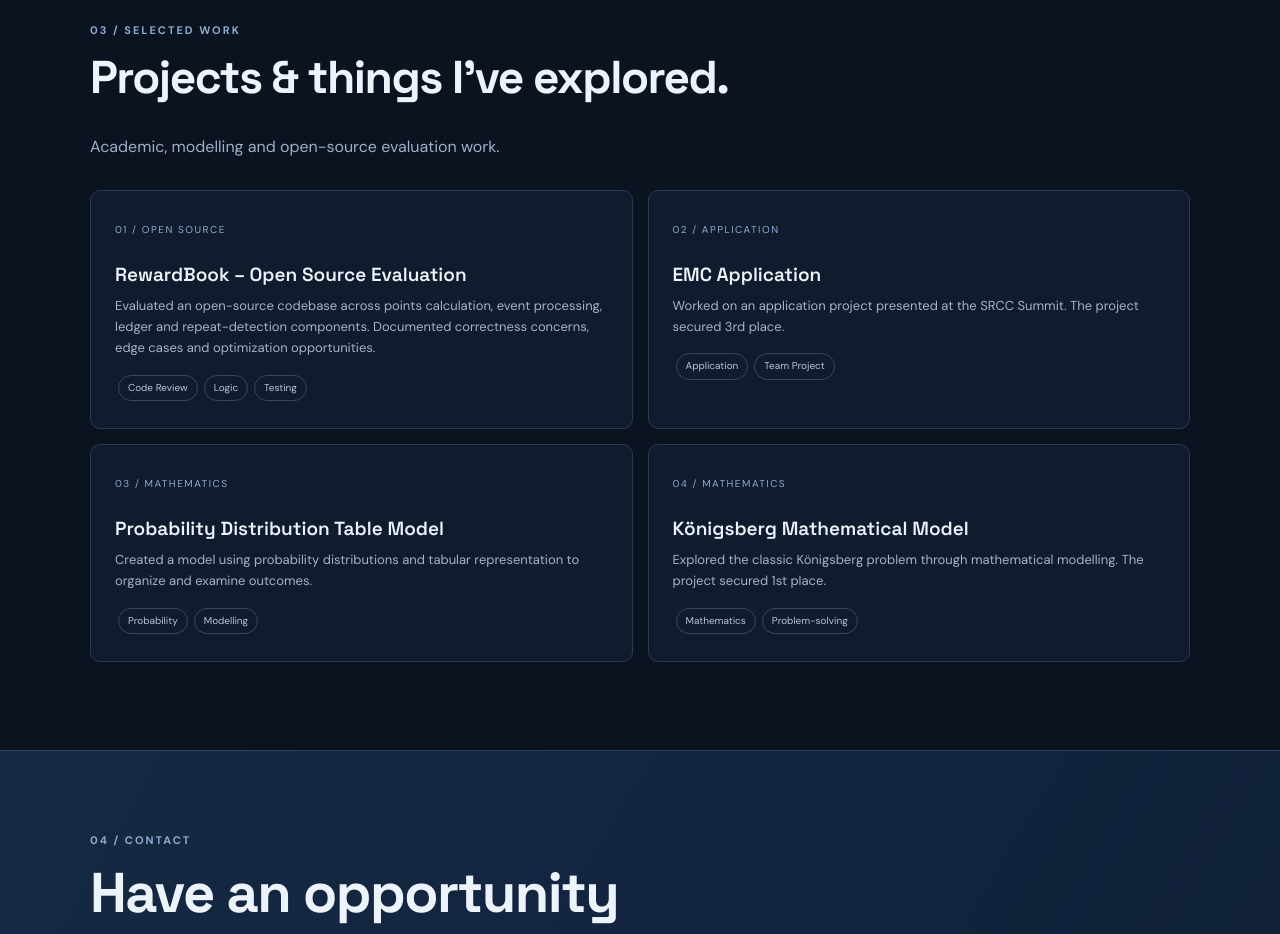
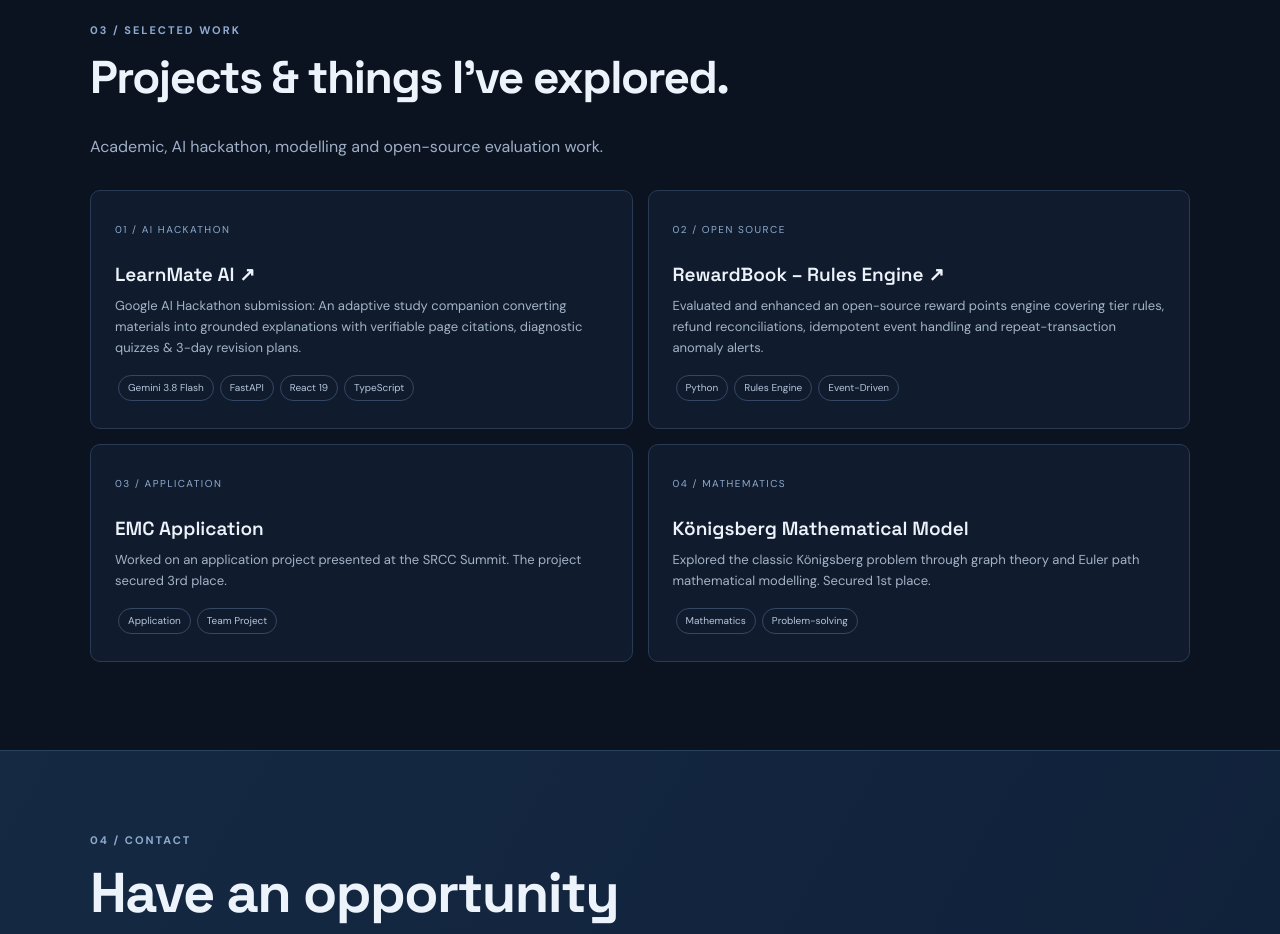
Before and after one commit to akshats07-spec/My-Portfolio, a plain HTML site: page index.html in a window 1280 px wide. Shown: the part 1760-2694 px from the top of the page. Drawn offline with Linux system fonts and the light colour scheme.

```diff
--- a/index.html
+++ b/index.html
@@ -3,10 +3,10 @@
 <main><section class="hero wrap" id="home"><div><p class="eyebrow">● OPEN TO INTERNSHIP OPPORTUNITIES</p><h1>Hi, I'm <em>Akshat Jain.</em><br>I like building and figuring things out.</h1><p class="lead">A second-year B.Tech student at Zenith School of AI, exploring software development, artificial intelligence and practical problem-solving.</p><div class="actions"><a class="btn primary" href="#projects">Explore my work ↗</a><a class="btn" href="Akshat_Jain_Internship_CV.pdf" download>Download CV ↓</a></div><div class="social"><a href="https://github.com/akshats07-spec">GitHub ↗</a><a href="https://www.linkedin.com/in/akshat-jain-b593a9361/">LinkedIn ↗</a><a href="mailto:akshatschool04@gmail.com">Email ↗</a></div></div><aside class="profile"><small>PROFILE / 01</small><div class="monogram">A<span>J</span></div><h2>Akshat Jain</h2><p>AI Student · Developer</p><hr><small>FOCUS</small><b>Code · AI · Ideas</b></aside></section>
 <section class="section wrap" id="about"><p class="eyebrow">01 / ABOUT</p><h2>A curious learner,<br><em>building one project at a time.</em></h2><div class="two"><p>I'm pursuing a B.Tech in Artificial Intelligence at Zenith School of AI, K.R. Mangalam University. I enjoy programming challenges, exploring how software works and applying mathematical ideas to projects. I'm looking for an internship where I can learn from a team, contribute consistently and grow as a developer.</p><aside class="tile"><small>EDUCATION</small><h3>B.Tech – Artificial Intelligence</h3><p>Zenith School of AI<br>K.R. Mangalam University</p><span>Second Year</span></aside></div></section>
 <section class="section shade" id="skills"><div class="wrap"><p class="eyebrow">02 / TOOLKIT</p><h2>Technologies I work with.</h2><div class="skills"><article><b>PY</b><div><h3>Python</h3><p>Programming & problem-solving</p></div></article><article><b>JS</b><div><h3>JavaScript</h3><p>Programming fundamentals</p></div></article><article><b>HT</b><div><h3>HTML & CSS</h3><p>Web structure & styling</p></div></article><article><b>DB</b><div><h3>SQL</h3><p>Database fundamentals</p></div></article><article><b>NP</b><div><h3>NumPy</h3><p>Numerical computing</p></div></article><article><b>GH</b><div><h3>Git & GitHub</h3><p>Version control</p></div></article></div></div></section>
-<section class="section wrap" id="projects"><p class="eyebrow">03 / SELECTED WORK</p><h2>Projects & things I've explored.</h2><p class="sub">Academic, modelling and open-source evaluation work.</p><div class="projects">
-<article><small>01 / OPEN SOURCE</small><h3>RewardBook – Open Source Evaluation</h3><p>Evaluated an open-source codebase across points calculation, event processing, ledger and repeat-detection components. Documented correctness concerns, edge cases and optimization opportunities.</p><span>Code Review</span><span>Logic</span><span>Testing</span></article>
-<article><small>02 / APPLICATION</small><h3>EMC Application</h3><p>Worked on an application project presented at the SRCC Summit. The project secured 3rd place.</p><span>Application</span><span>Team Project</span></article>
-<article><small>03 / MATHEMATICS</small><h3>Probability Distribution Table Model</h3><p>Created a model using probability distributions and tabular representation to organize and examine outcomes.</p><span>Probability</span><span>Modelling</span></article>
-<article><small>04 / MATHEMATICS</small><h3>Königsberg Mathematical Model</h3><p>Explored the classic Königsberg problem through mathematical modelling. The project secured 1st place.</p><span>Mathematics</span><span>Problem-solving</span></article></div></section>
+<section class="section wrap" id="projects"><p class="eyebrow">03 / SELECTED WORK</p><h2>Projects & things I've explored.</h2><p class="sub">Academic, AI hackathon, modelling and open-source evaluation work.</p><div class="projects">
+<article><small>01 / AI HACKATHON</small><h3><a href="https://github.com/akshats07-spec/Learnmate-final" target="_blank">LearnMate AI ↗</a></h3><p>Google AI Hackathon submission: An adaptive study companion converting materials into grounded explanations with verifiable page citations, diagnostic quizzes & 3-day revision plans.</p><span>Gemini 3.8 Flash</span><span>FastAPI</span><span>React 19</span><span>TypeScript</span></article>
+<article><small>02 / OPEN SOURCE</small><h3><a href="https://github.com/akshats07-spec/RewardBook-Open-Source-Evaluation" target="_blank">RewardBook – Rules Engine ↗</a></h3><p>Evaluated and enhanced an open-source reward points engine covering tier rules, refund reconciliations, idempotent event handling and repeat-transaction anomaly alerts.</p><span>Python</span><span>Rules Engine</span><span>Event-Driven</span></article>
+<article><small>03 / APPLICATION</small><h3>EMC Application</h3><p>Worked on an application project presented at the SRCC Summit. The project secured 3rd place.</p><span>Application</span><span>Team Project</span></article>
+<article><small>04 / MATHEMATICS</small><h3>Königsberg Mathematical Model</h3><p>Explored the classic Königsberg problem through graph theory and Euler path mathematical modelling. Secured 1st place.</p><span>Mathematics</span><span>Problem-solving</span></article></div></section>
 <section class="contact" id="contact"><div class="wrap"><p class="eyebrow">04 / CONTACT</p><h2>Have an opportunity<br>or an interesting problem?</h2><p>I'm open to internship opportunities and conversations about technology, software and AI.</p><a class="btn primary" href="mailto:akshatschool04@gmail.com">Let's connect ↗</a><p class="contactline">9773792995 · akshatschool04@gmail.com</p></div></section></main>
 <footer class="wrap foot"><a class="logo" href="#home">AJ<span>.</span></a><p>Designed & built by Akshat Jain · <span id="year"></span></p><a href="#home">Back to top ↑</a></footer><script src="script.js"></script></body></html>
```
Also changed, not shown: 1 other file.
